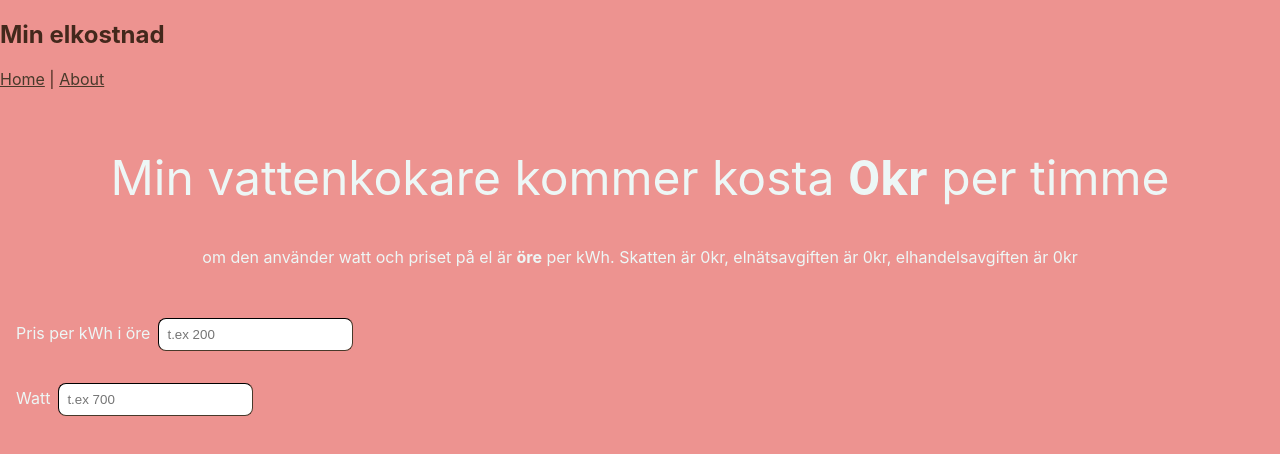
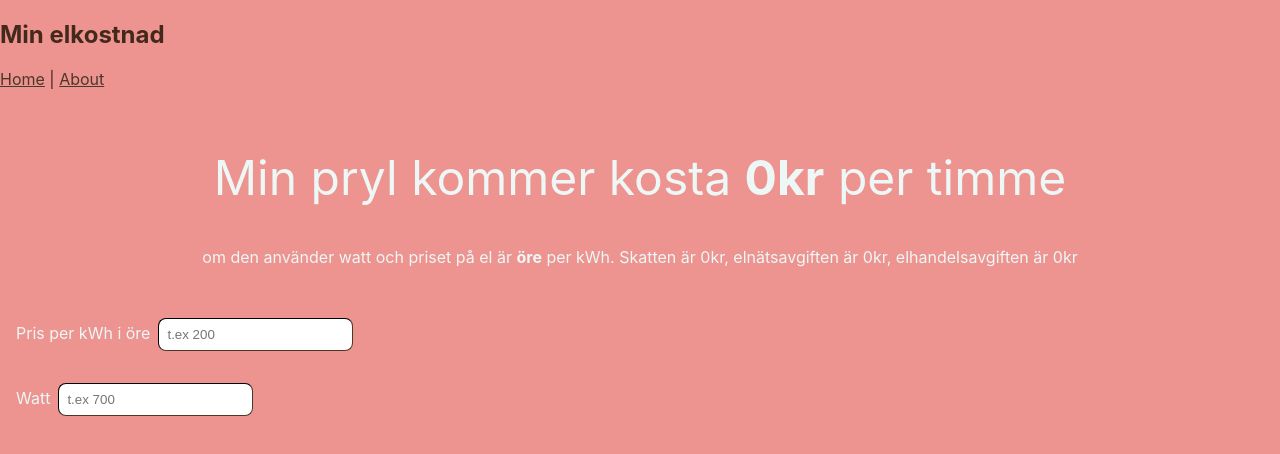
Before and after one commit to stinaq/min-elkostnad, a React (Create React App) app: page / in a window 1280 px wide. Shown: the top 454 px of the page. Built offline with nearby package versions, Linux system fonts and the light colour scheme.

Commit message:
Mer generisk text så länge

```diff
--- a/src/routes/main.tsx
+++ b/src/routes/main.tsx
@@ -31,7 +31,7 @@ function Main() {
 
   return (
     <div>
-      <DisplayCost power={power} possessivePronoun={'Min'} thing={'vattenkokare'} fee={fee} />
+      <DisplayCost power={power} possessivePronoun={'Min'} thing={'pryl'} fee={fee} />
       <InputFee fee={fee} onFeeKrPerKWhChange={handleFeeKrPerKWh} />
       <InputPower power={power} onKiloWattChange={handlePowerChange} />
     </div>
```
